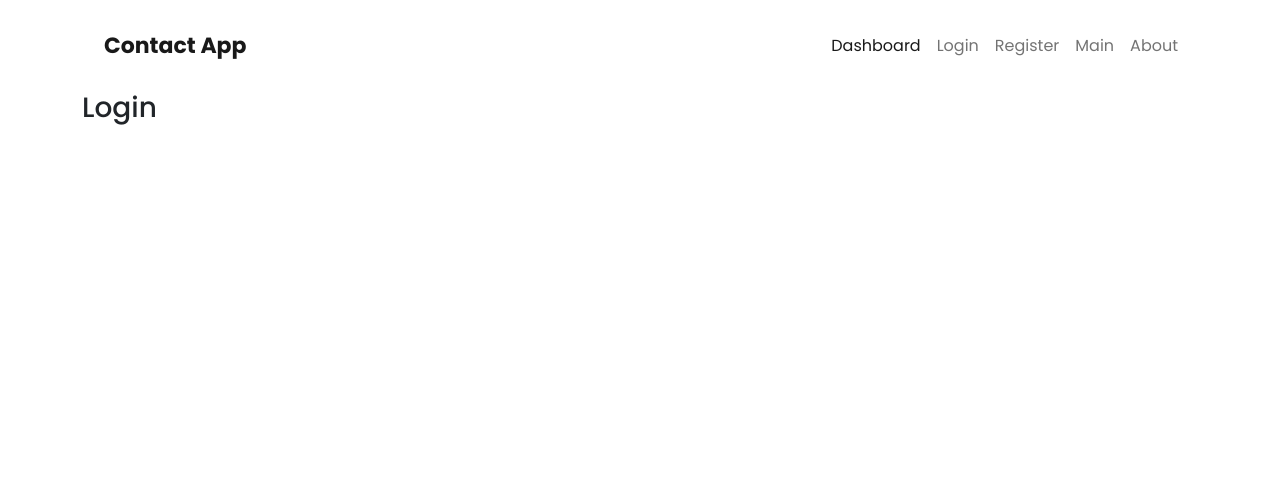
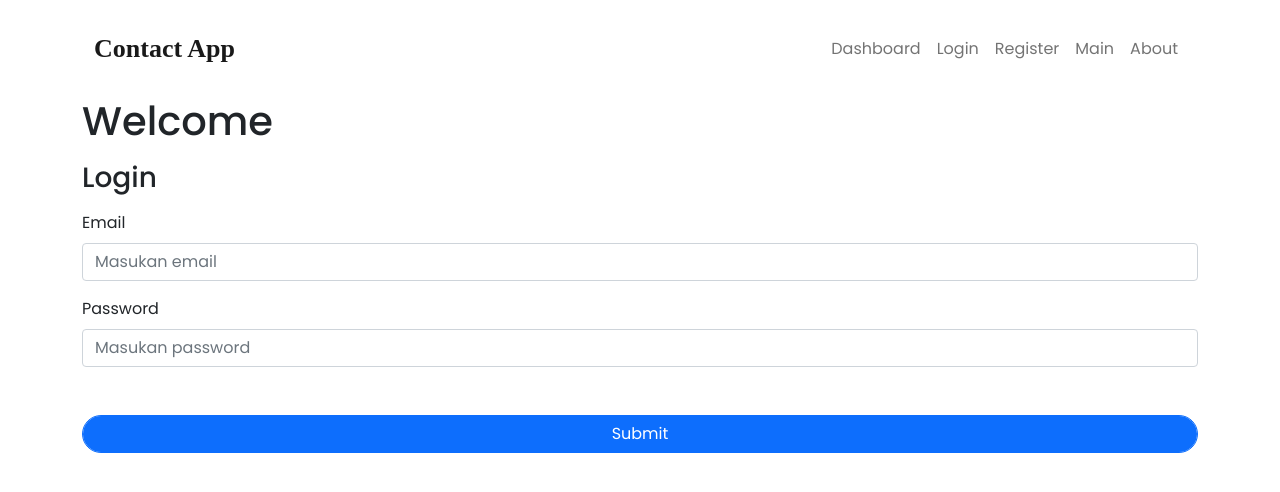
Before and after one commit to fernandovincent/FinalProject-BackendDev, a React (Create React App) app: page /login in a window 1280 px wide. Shown: the top 492 px of the page. Built offline with nearby package versions, Linux system fonts and the light colour scheme.

Commit message:
commitSignIn

```diff
--- a/src/App.css
+++ b/src/App.css
@@ -3,6 +3,33 @@ body {
   font-family: "Poppins", sans-serif;
 }
 
+/* Navbar */
+.navbar-brand {
+  font-size: 26px;
+  font-family: "Montserrat";
+  font-weight: 700;
+}
+/* Akhir Navbar */
+
+.dashpic {
+  height: 500px;
+  width: 500px;
+}
+
 .btn {
   border-radius: 50px;
 }
+
+.reg {
+  float: left;
+  width: 500px;
+}
+
+.pic {
+  height: 500px;
+  width: 500px;
+  display: flex;
+  padding-left: 500px;
+  margin-top: 10px;
+  padding-top: 50px;
+}
--- a/src/components/atoms/Input/index.js
+++ b/src/components/atoms/Input/index.js
@@ -1,8 +1,9 @@
 import React from "react";
+import App from '../../../App.css';
 
 const Input = ({ placeholder, ...rest }) => {
   return (
-    <div>
+    <div className="input">
       <input placeholder={placeholder} {...rest} />
     </div>
   );
--- a/src/components/molecules/NavBar/index.js
+++ b/src/components/molecules/NavBar/index.js
@@ -1,29 +1,23 @@
 import React, {useState} from "react";
 import { Link } from "react-router-dom";
 import Menu from "../../../assets/image/menu.png";
-import '../../../css/style.css';
+import App from '../../../App.css';
 
 const Navbar = () => {
 
   return (
     <div className="container">
       <div class="head my-3">
-      <nav className="navbar navbar-expand-lg navbar-light head__custom-nav">
+      <nav className="navbar navbar-expand-lg navbar-light">
         <a className="navbar-brand d-flex align-items-center" href="#">
           <span>Contact App</span>
         </a>
-        <button
-          className="navbar-toggler"
-          type="button"
-          data-toggle="collapse"
-          data-target="#navbarNav"
-          alt="Toggle Icon"
-        >
-        <span><img src={Menu}></img></span>
+        <button class="navbar-toggler" type="button" data-bs-toggle="collapse" data-bs-target="#navbarNav" aria-controls="navbarNav" aria-expanded="false" aria-label="Toggle navigation">
+          <span class="navbar-toggler-icon"></span>
         </button>
         <div className="collapse navbar-collapse justify-content-end" id="navbarNav">
           <div className="navbar-nav">
-            <Link className="nav-link active" to="/">
+            <Link className="nav-link" to="/">
               Dashboard
             </Link>
             <Link className="nav-link" to="/login">
--- a/src/components/pages/Login/index.js
+++ b/src/components/pages/Login/index.js
@@ -1,13 +1,70 @@
-import React from 'react'
-import Navbar from '../../molecules/NavBar';
+import React, { useState, useEffect } from "react";
+import NavBar from "../../molecules/NavBar";
+import Button from "../../atoms/Button";
+import Input from "../../atoms/Input";
+import firebase from "../../../config/Firebase";
+import { useHistory } from "react-router-dom";
 
 const Login = () => {
+  const [welcomeText, setWelcomeText] = useState("Hello, Welcome!");
+  const [email, setEmail] = useState("");
+  const [password, setPassword] = useState("");
+
+  let history = useHistory();
+
+  const handleSubmit = () => {
+    const data = {
+      email: email,
+      password: password,
+    };
+    // console.log(data);
+    // setWelcomeText("Welcome!!!");
+    firebase
+    .auth()
+    .signInWithEmailAndPassword(email, password)
+    .then((res) => history.push("/main"))
+    .catch((error) => console.log("Error ", error));
+  };
+
+  useEffect(() => {
+    console.log("component did mount");
+    setTimeout(() => {
+      setWelcomeText("Welcome");
+    }, 3000);
+  }, []);
+
+  useEffect(() => {
+    console.log("component did update");
+  }, [welcomeText]);
+
+  console.log("render component");
+
   return (
+    //JSX
     <div className="container">
-      <Navbar />
-      <h3>Login</h3>
+      <NavBar />
+      <h1>{welcomeText}</h1>
+      <h3 className="mt-3">Login</h3>
+      <p className="form-label mt-3">Email</p>
+      <Input
+        className="form-control"
+        placeholder="Masukan email"
+        value={email}
+        onChange={(e) => setEmail(e.target.value)}
+      />
+      <p className="form-label mt-3">Password</p>
+      <Input
+        className="form-control"
+        placeholder="Masukan password"
+        type="password"
+        value={password}
+        onChange={(e) => setPassword(e.target.value)}
+      />
+      <br />
+      <br />
+      <Button onClick={handleSubmit} text="Submit"/>
     </div>
-  )
-}
+  );
+};
 
 export default Login;
--- a/src/components/pages/Register/index.js
+++ b/src/components/pages/Register/index.js
@@ -4,6 +4,8 @@ import Button from "../../atoms/Button";
 import Input from "../../atoms/Input";
 import firebase from '../../../config/Firebase';
 import { useHistory } from 'react-router-dom';
+import App from '../../../App.css';
+import RegisterPic from '../../../assets/image/register.png';
 
 const Register = () => {
   const [email, setEmail] = useState('');
@@ -43,6 +45,7 @@ const Register = () => {
   return (
     <div className="container">
       <NavBar />
+      <div className="reg">
       <p className="form-label mt-4">Full Name</p>
       <Input
         className="form-control"
@@ -69,6 +72,10 @@ const Register = () => {
       <br />
       <Button onClick={onSubmit} text="Register New User"/>
       </div>
+      <div className="pic">
+      <img src={RegisterPic} />
+      </div>
+      </div>
   );
 };
 
```
